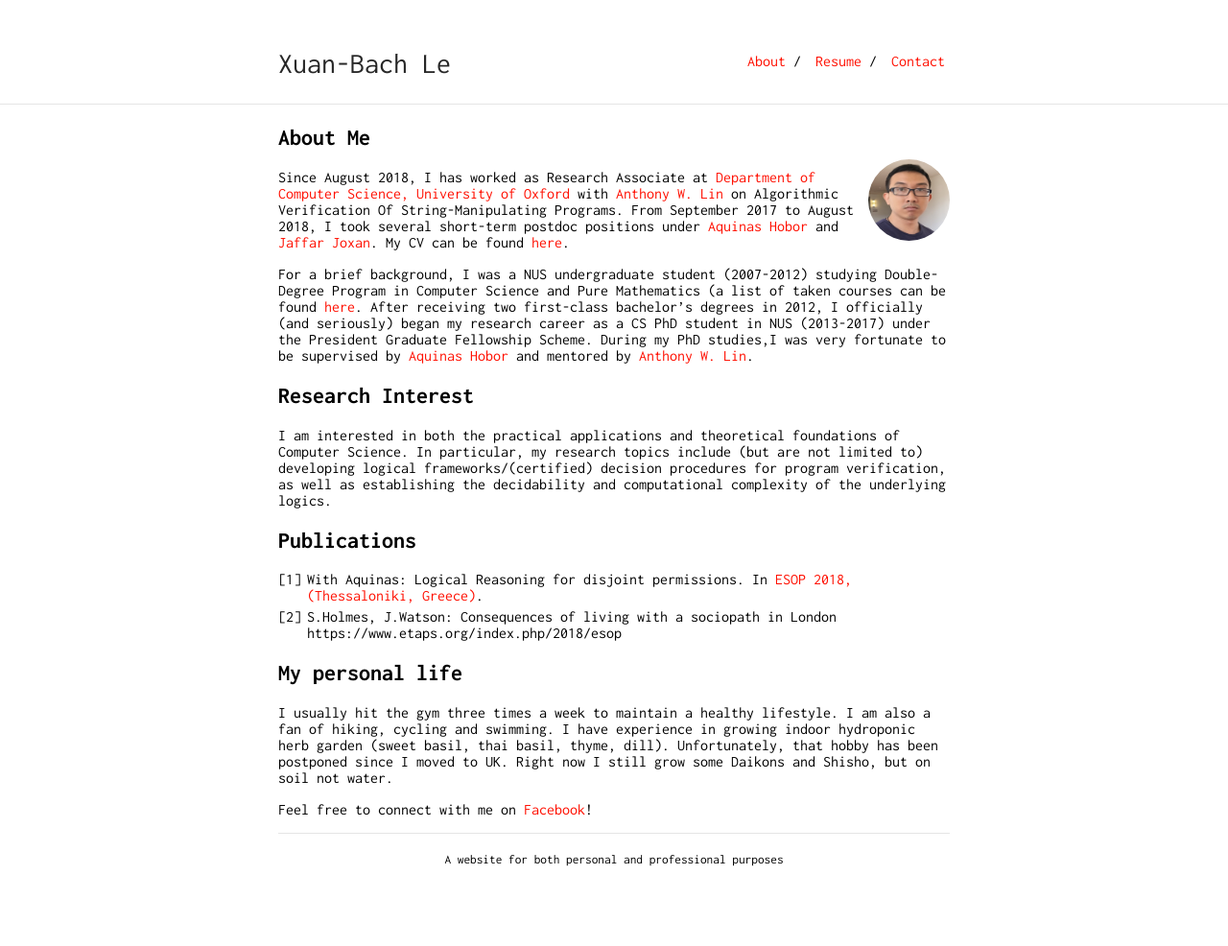
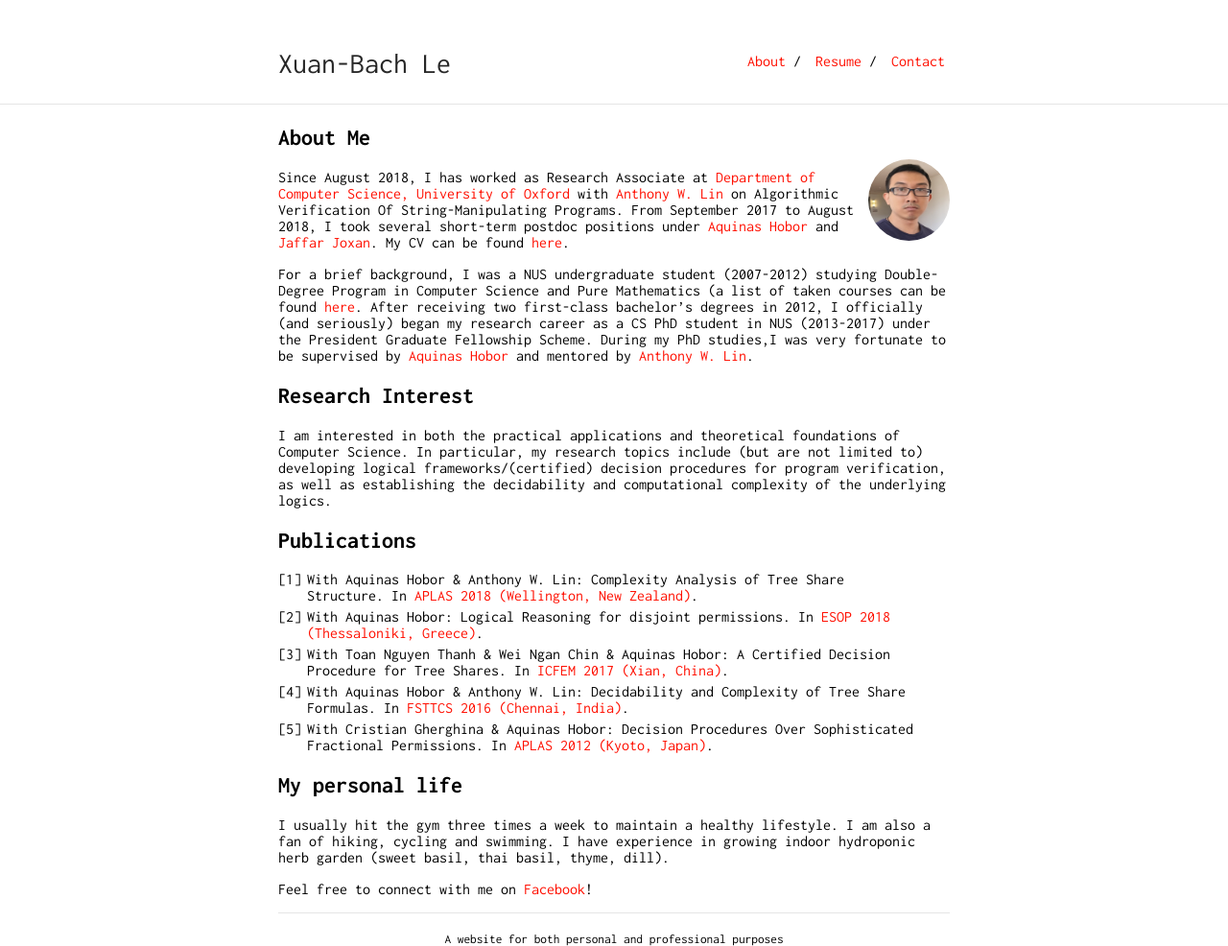
Before and after one commit to lexuanbach/lexuanbach.github.io, a Jekyll site: the page built from index.md, in a window 1280 px wide. Shown: the whole page at 96% size. Built offline with Jekyll 4.4.1, drawn with Linux system fonts in a browser that asks for light colours; our own code applies the rules of GitHub Pages for plain Markdown files; before the commit the page ends 903 px from its top, so only the background shows below that.

Commit message:
Update index.md

```diff
--- a/index.md
+++ b/index.md
@@ -15,12 +15,14 @@ I am interested in both the practical applications and theoretical foundations o
 
 ## Publications
 
-1. With Aquinas: Logical Reasoning for disjoint permissions. In [ESOP 2018, (Thessaloniki, Greece)](https://www.etaps.org/index.php/2018/esop).
-2. S.Holmes, J.Watson: Consequences of living with a sociopath in London
-https://www.etaps.org/index.php/2018/esop
+1. With Aquinas Hobor & Anthony W. Lin: Complexity Analysis of Tree Share Structure. In [APLAS 2018 (Wellington, New Zealand)](http://aplas2018.org/).
+2. With Aquinas Hobor: Logical Reasoning for disjoint permissions. In [ESOP 2018 (Thessaloniki, Greece)](https://www.etaps.org/index.php/2018/esop).
+3. With Toan Nguyen Thanh & Wei Ngan Chin & Aquinas Hobor: A Certified Decision Procedure for Tree Shares. In [ICFEM 2017 (Xian, China)](http://ictt.xidian.edu.cn/icfem2017/index.html).
+4. With Aquinas Hobor & Anthony W. Lin: Decidability and Complexity of Tree Share Formulas. In [FSTTCS 2016 (Chennai, India)](https://www.fsttcs.org.in/archives/2016/).
+5. With Cristian Gherghina & Aquinas Hobor: Decision Procedures Over Sophisticated Fractional Permissions. In [APLAS 2012 (Kyoto, Japan)](http://aplas12.kuis.kyoto-u.ac.jp/).
 
 ## My personal life
 
-I usually hit the gym three times a week to maintain a healthy lifestyle. I am also a fan of hiking, cycling and swimming. I have experience in growing indoor hydroponic herb garden (sweet basil, thai basil, thyme, dill). Unfortunately, that hobby has been postponed since I moved to UK. Right now I still grow some Daikons and Shisho, but on soil not water.
+I usually hit the gym three times a week to maintain a healthy lifestyle. I am also a fan of hiking, cycling and swimming. I have experience in growing indoor hydroponic herb garden (sweet basil, thai basil, thyme, dill).
 
 Feel free to connect with me on [Facebook](https://www.facebook.com/bachdylan)!
```
